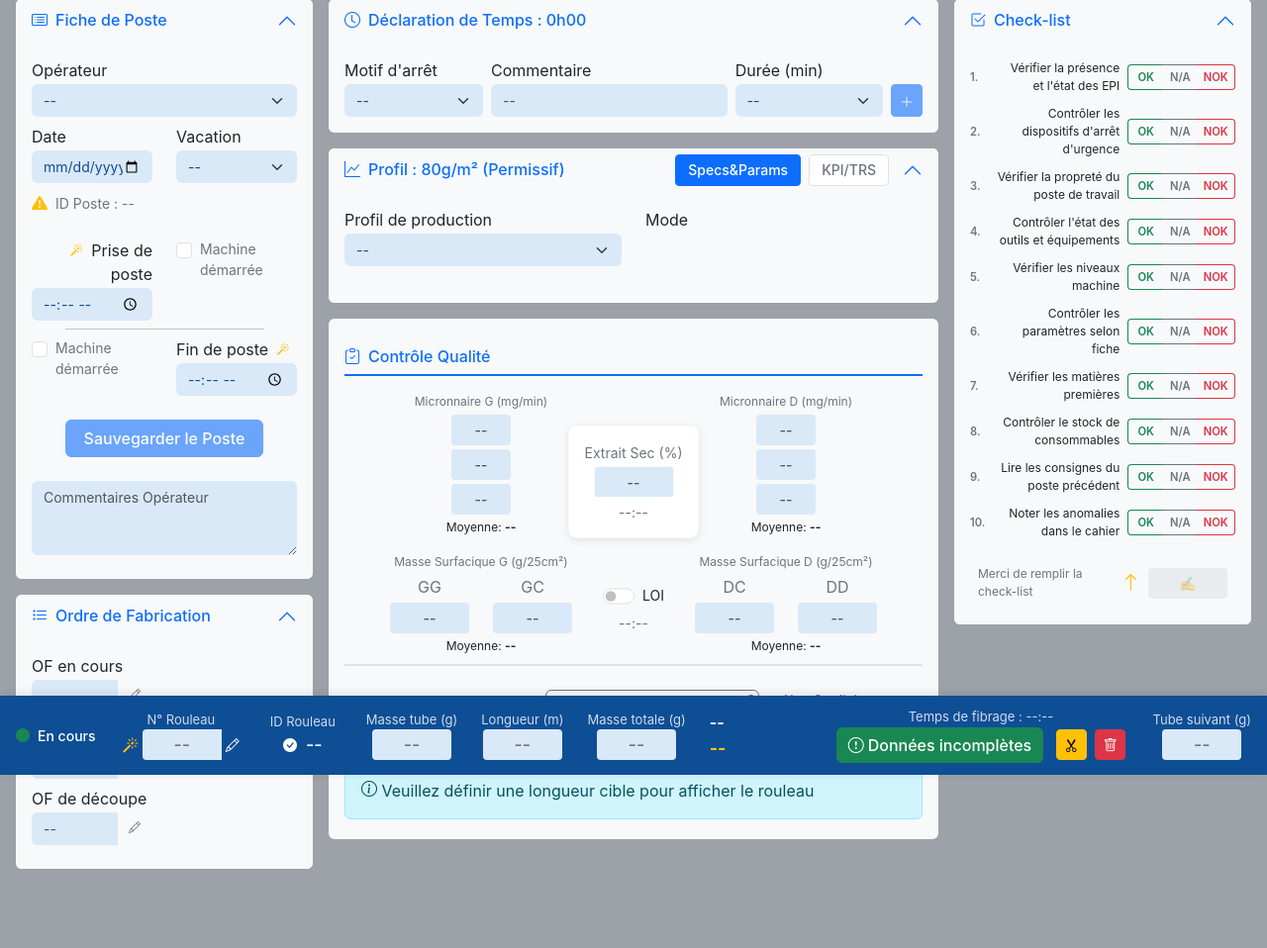
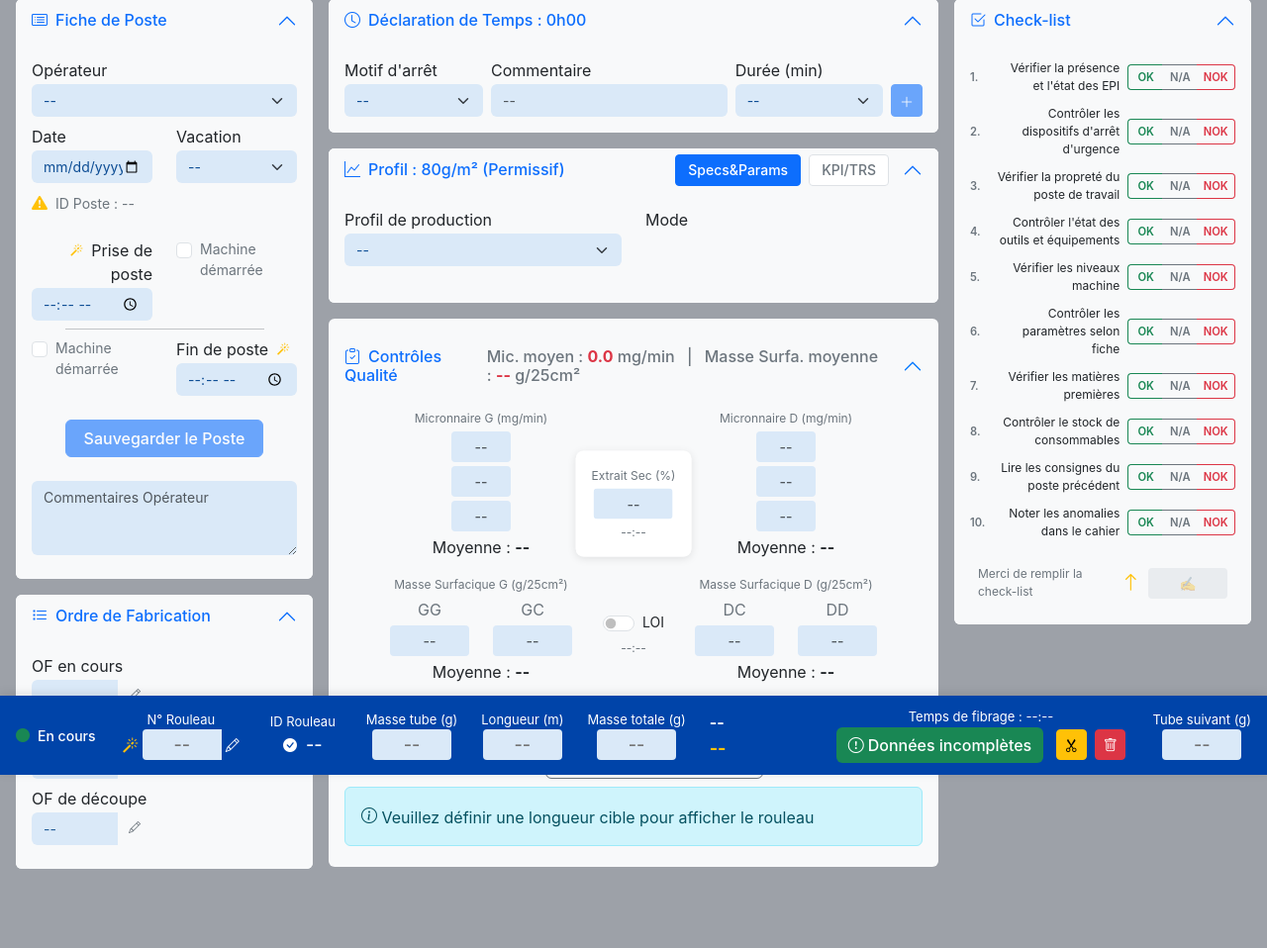
Before and after one commit to NicoWithManyO/django_SGQ-LigneG_beta, a Django app: page /production/ in a window 1280 px wide. Shown: the part 17-975 px from the top of the page at 99% size. Run offline with Django 5.2, Linux system fonts and the light colour scheme; data that the repository does not hold is empty; parts of the project's set-up code (start-up, migrations or seed data) failed here and were passed over.

Commit message:
● fix: UI/UX improvements and quality control accordion
  - Remove small font sizing from quality control averages
  - Add accordion functionality to quality control section with header showing averages
  - Update KPI grid from 3x2 to 4x2 layout with 8 cards (added MTBF and Yield)
  - Improve badge conformity alignment and sizing
  - Add blue border to roll grid and adjust spacing
  - Fix sticky bar label opacity for better visibility
  - Update defect selector to appear above click position
  - Standardize "Contrôles Qualité" label across components
  - Fix thickness counter to include recovery badges in total count

```diff
--- a/frontend/static/frontend/css/kpi-cards.css
+++ b/frontend/static/frontend/css/kpi-cards.css
@@ -3,8 +3,8 @@
 /* Container des KPIs */
 .kpi-grid {
     display: grid;
-    grid-template-columns: repeat(3, 1fr);
-    gap: 1rem;
+    grid-template-columns: repeat(4, 1fr);
+    gap: 0.5rem;
     margin-top: 1rem;
 }
 
--- a/frontend/static/frontend/css/quality-control.css
+++ b/frontend/static/frontend/css/quality-control.css
@@ -4,15 +4,55 @@
     padding: 0;
 }
 
+/* Accordion du contrôle qualité */
+.quality-control-container.accordion {
+    border: none;
+}
+
+.quality-control-container .accordion-item {
+    border: none;
+    background-color: transparent;
+}
+
+.quality-control-container .accordion-button {
+    background-color: transparent;
+    border: none;
+    box-shadow: none;
+    padding: 0.5rem 0;
+    display: flex;
+    justify-content: space-between;
+    align-items: center;
+    width: 100%;
+}
+
+.quality-control-container .accordion-button::after {
+    flex-shrink: 0;
+    margin-left: 1rem;
+    filter: brightness(0) saturate(100%) invert(27%) sepia(84%) saturate(2372%) hue-rotate(203deg) brightness(104%) contrast(106%);
+}
+
+.quality-control-container .accordion-button:not(.collapsed) {
+    background-color: transparent;
+    color: inherit;
+}
+
+.quality-control-container .accordion-button:focus {
+    box-shadow: none;
+}
+
+.quality-control-container .accordion-body {
+    padding: 0;
+}
+
 /* Section principale */
 .quality-controls-section {
     padding: 0;
-    border-bottom: 2px solid #dee2e6;
+    border-bottom: none;
 }
 
 /* Header du contrôle qualité */
 .quality-controls-section > .d-flex:first-child {
-    background-color: #f8f9fa;
+    background-color: transparent;
     padding: 0.5rem 0;
     margin: 0 0 0.5rem 0;
     border-bottom: 2px solid #0d6efd;
@@ -78,6 +118,11 @@
 .quality-control-container .form-check-input:checked {
     background-color: var(--bs-success);
     border-color: var(--bs-success);
+}
+
+/* Champ Extrait Sec - fond gris clair au focus */
+.qc-extrait-sec-overlay input:focus {
+    background-color: #f8f9fa;
 }
 
 /* Retirer les flèches dans Chrome, Safari, Edge */
--- a/frontend/static/frontend/css/roll-zone.css
+++ b/frontend/static/frontend/css/roll-zone.css
@@ -16,11 +16,14 @@
     font-weight: 600;
     letter-spacing: 0.5px;
     padding: 1rem 2rem !important;
+    min-width: 220px;
+    display: inline-block;
 }
 
 /* Container du rouleau */
 .roll-container {
     margin-top: 1rem;
+    margin-bottom: 1rem;
     position: relative;
     padding: 0;
 }
@@ -28,10 +31,11 @@
 /* Grille du rouleau */
 .roll-grid {
     background-color: white;
-    border: none;
+    border: 1px solid #0044a9;
     padding: 0;
     position: relative;
     overflow: hidden;
+    margin-bottom: 1rem;
 }
 
 /* Container du badge de conformité */
--- a/frontend/static/frontend/css/sticky-bottom.css
+++ b/frontend/static/frontend/css/sticky-bottom.css
@@ -7,7 +7,7 @@
     left: 0;
     right: 0;
     height: 80px;
-    background-color: #0e4e95;
+    background-color: #0044a9;
     color: white;
     z-index: 1040;
     box-shadow: 0 -2px 10px rgba(0, 0, 0, 0.1);
@@ -34,7 +34,7 @@
 
 .info-label {
     font-size: 0.8125rem;
-    opacity: 0.8;
+    opacity: 1;
     margin-bottom: 0;
 }
 
--- a/frontend/static/frontend/js/roll.js
+++ b/frontend/static/frontend/js/roll.js
@@ -212,9 +212,10 @@ function roll() {
             const button = event.target;
             const buttonRect = button.getBoundingClientRect();
 
-            // Position du sélecteur (position fixed, donc coordonnées de la fenêtre)
+            // Position du sélecteur juste au-dessus du bouton
+            // Le select aura sa hauteur automatique selon le nombre d'options
             this.selectorPosition = {
-                top: buttonRect.bottom + 2, // 2px sous le bouton
+                bottom: window.innerHeight - buttonRect.top + 5, // 5px au-dessus du bouton
                 left: buttonRect.left - 50 // Centrer le sélecteur
             };
 
--- a/frontend/templates/frontend/components/profile.html
+++ b/frontend/templates/frontend/components/profile.html
@@ -242,6 +242,38 @@
                     </div>
                 </div>
 
+                <!-- Card MTBF -->
+                <div class="kpi-card kpi-mtbf">
+                    <div class="kpi-header">
+                        <span class="kpi-title">MTBF</span>
+                        <div class="kpi-icon">
+                            <i class="bi bi-clock-history"></i>
+                        </div>
+                    </div>
+                    <div class="kpi-value">
+                        <span x-text="kpiCalculations.calculateMTBF(kpiData).value"></span><span class="kpi-unit" x-text="kpiCalculations.calculateMTBF(kpiData).unit"></span>
+                    </div>
+                    <div class="kpi-details">
+                        <span>Temps moyen entre pannes</span>
+                    </div>
+                </div>
+
+                <!-- Card Rendement -->
+                <div class="kpi-card kpi-yield">
+                    <div class="kpi-header">
+                        <span class="kpi-title">Rendement</span>
+                        <div class="kpi-icon">
+                            <i class="bi bi-graph-up-arrow"></i>
+                        </div>
+                    </div>
+                    <div class="kpi-value">
+                        <span x-text="kpiCalculations.calculateMaterialYield(kpiData).value"></span><span class="kpi-unit">%</span>
+                    </div>
+                    <div class="kpi-details">
+                        <span>Rendement matière</span>
+                    </div>
+                </div>
+
             </div>
         </div>
     </div>
--- a/frontend/templates/frontend/components/quality-control.html
+++ b/frontend/templates/frontend/components/quality-control.html
@@ -1,17 +1,30 @@
 <!-- Composant Contrôle Qualité -->
-<div class="quality-control-container" x-data="qualityControl()" x-init="init()">
+<div class="quality-control-container accordion" x-data="qualityControl()" x-init="init()">
+    <div class="accordion-item">
+        <h2 class="accordion-header">
+            <button class="accordion-button" type="button" data-bs-toggle="collapse" data-bs-target="#collapseQualityControl" aria-expanded="true" aria-controls="collapseQualityControl">
+                <div class="d-flex align-items-center">
+                    <h6 class="mb-0 text-primary me-3">
+                        <i class="bi bi-clipboard-check me-2"></i>Contrôles Qualité
+                    </h6>
+                    <span class="text-muted">
+                        Mic. moyen : <strong :class="getMoyenneClass('micrometry', (micrometry.averageLeft + micrometry.averageRight) / 2)" x-text="((micrometry.averageLeft + micrometry.averageRight) / 2).toFixed(1) || '--'"></strong> mg/min
+                        <span class="mx-2">|</span>
+                        Masse Surfa. moyenne : <strong :class="getMoyenneClass('surfaceMass', (surfaceMass.averageLeft + surfaceMass.averageRight) / 2)" x-text="surfaceMass.averageLeft && surfaceMass.averageRight ? formatMoyenne((surfaceMass.averageLeft + surfaceMass.averageRight) / 2, 'surfaceMass') : '--'"></strong> g/25cm²
+                    </span>
+                </div>
+            </button>
+        </h2>
+        <div id="collapseQualityControl" class="accordion-collapse collapse show">
+            <div class="accordion-body">
                 <div class="quality-controls-section mb-3">
-        <!-- Titre simple avec badge -->
-        <div class="d-flex justify-content-between align-items-center mb-2">
-            <h6 class="mb-0 text-primary">
-                <i class="bi bi-clipboard-check me-2"></i>Contrôle Qualité
-            </h6>
+                    <!-- Badge QC -->
+                    <div class="text-center mb-2">
                         <span id="qc-badge" :class="qualityControlFormatters.getQCBadgeClass(qcStatus || 'pending')" style="display: none;">
                             <i :class="qualityControlFormatters.getStatusIcon(qcStatus || 'pending')" class="me-1"></i>
                             <span x-text="qualityControlFormatters.getQCBadgeText(qcStatus || 'pending')"></span>
                         </span>
                     </div>
-
                     <!-- Table alignée avec le rouleau -->
                     <div class="position-relative">
             <!-- Extrait Sec en position absolue -->
@@ -60,8 +73,8 @@
                                                placeholder="--">
                                     </template>
                                 </div>
-                                <small class="d-block mt-1">Moyenne: <strong :class="getMoyenneClass('micrometry', micrometry.averageLeft)"
-                                                                          x-text="formatMoyenne(micrometry.averageLeft, 'micrometry')"></strong></small>
+                                <span class="d-block mt-1">Moyenne : <strong :class="getMoyenneClass('micrometry', micrometry.averageLeft)"
+                                                                          x-text="formatMoyenne(micrometry.averageLeft, 'micrometry')"></strong></span>
                             </div>
                         </td>
                         <td class="col-length"></td>
@@ -79,8 +92,8 @@
                                                placeholder="--">
                                     </template>
                                 </div>
-                                <small class="d-block mt-1">Moyenne: <strong :class="getMoyenneClass('micrometry', micrometry.averageRight)"
-                                                                          x-text="formatMoyenne(micrometry.averageRight, 'micrometry')"></strong></small>
+                                <span class="d-block mt-1">Moyenne : <strong :class="getMoyenneClass('micrometry', micrometry.averageRight)"
+                                                                          x-text="formatMoyenne(micrometry.averageRight, 'micrometry')"></strong></span>
                             </div>
                         </td>
                     </tr>
@@ -112,8 +125,8 @@
                                                placeholder="--">
                                     </div>
                                 </div>
-                                <small class="d-block mt-1">Moyenne: <strong :class="getMoyenneClass('surfaceMass', surfaceMass.averageLeft)"
-                                                                          x-text="formatMoyenne(surfaceMass.averageLeft, 'surfaceMass')"></strong></small>
+                                <span class="d-block mt-1">Moyenne : <strong :class="getMoyenneClass('surfaceMass', surfaceMass.averageLeft)"
+                                                                          x-text="formatMoyenne(surfaceMass.averageLeft, 'surfaceMass')"></strong></span>
                             </div>
                         </td>
                         <td class="col-length"></td>
@@ -142,8 +155,8 @@
                                                placeholder="--">
                                     </div>
                                 </div>
-                                <small class="d-block mt-1">Moyenne: <strong :class="getMoyenneClass('surfaceMass', surfaceMass.averageRight)"
-                                                                          x-text="formatMoyenne(surfaceMass.averageRight, 'surfaceMass')"></strong></small>
+                                <span class="d-block mt-1">Moyenne : <strong :class="getMoyenneClass('surfaceMass', surfaceMass.averageRight)"
+                                                                          x-text="formatMoyenne(surfaceMass.averageRight, 'surfaceMass')"></strong></span>
                             </div>
                         </td>
                     </tr>
@@ -152,3 +165,6 @@
                 </div>
             </div>
             </div>
+        </div>
+    </div>
+</div>
--- a/frontend/templates/frontend/components/roll.html
+++ b/frontend/templates/frontend/components/roll.html
@@ -4,13 +4,13 @@
     {% include 'frontend/components/quality-control.html' %}
 
     <!-- Badge de conformité -->
-    <div class="badge-conformite-container pb-3">
+    <div class="badge-conformite-container pt-3">
         <div class="row">
             <!-- Colonne gauche : Infos -->
-            <div class="col-4 text-end align-self-end">
-                <div class="text-secondary small">
-                    <div>Ep. : <span x-text="thicknessCount"></span>/<span x-text="getThicknessPositions().length * 6"></span> | NOK : <span x-text="nokCount"></span> <span x-text="getThicknessThreshold() ? `(max : ${getThicknessThreshold()})` : ''"></span></div>
-                    <div>Défauts : <span x-text="defectCount"></span> | <span x-text="getDefectsList()"></span></div>
+            <div class="col-4 text-center align-self-center">
+                <div class="text-secondary">
+                    <small class="d-block">Ep. : <span x-text="thicknessCount + nokCount"></span>/<span x-text="getThicknessPositions().length * 6 + nokCount"></span> | NOK : <span x-text="nokCount"></span> <span x-text="getThicknessThreshold() ? `(max : ${getThicknessThreshold()})` : ''"></span></small>
+                    <small class="d-block">Défauts : <span x-text="defectCount"></span> | <span x-text="getDefectsList()"></span></small>
                 </div>
             </div>
 
@@ -32,12 +32,9 @@
             </div>
 
             <!-- Colonne droite : Badge QC -->
-            <div class="col-4 text-start align-self-start">
-                <div class="text-start">
-                    <small class="text-muted d-block">Contrôles Qualité</small>
-                    <div id="qc-badge-container">
-                        <!-- Le badge sera inséré ici par JavaScript -->
-                    </div>
+            <div class="col-4 text-center align-self-center">
+                <div id="qc-badge-container" class="text-center">
+                    <!-- Le badge sera inséré ici par JavaScript -->
                 </div>
             </div>
         </div>
@@ -48,14 +45,14 @@
     </div>
 
     <!-- Grille du rouleau -->
-    <div class="roll-grid" x-show="rowCount > 0">
+    <div class="roll-grid mt-4" x-show="rowCount > 0">
         <!-- Sélecteur de défauts (position fixed pour ne pas déformer) -->
         <select x-show="showDefectSelector"
                 x-model="selectedDefectType"
                 @change="addDefect()"
                 @blur="showDefectSelector = false"
                 class="defect-selector position-fixed form-select form-select-sm"
-                :style="`top: ${selectorPosition.top}px; left: ${selectorPosition.left}px;`"
+                :style="`bottom: ${selectorPosition.bottom}px; left: ${selectorPosition.left}px;`"
                 :size="defectTypes.length">
             <template x-for="defect in defectTypes.filter(d => !d.name.toLowerCase().includes('épaisseur') && !d.name.toLowerCase().includes('epaisseur'))" :key="defect.id">
                 <option :value="defect.id"
```
Lines whose indentation alone changed are shown as unchanged.
